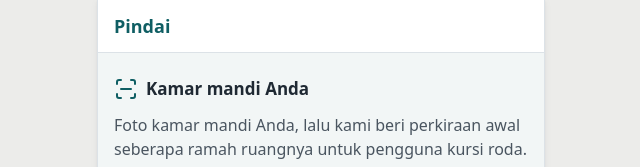
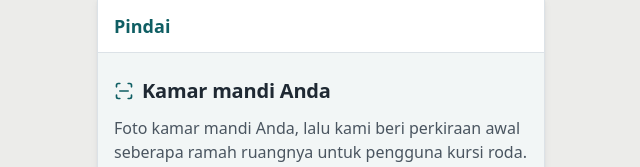
Before and after one commit to titohanafi/transisidnr, a React (Vite) app: page /#/pindai in a window 1280 px wide. Shown: the top 167 px of the page, without its empty margins (319-959 px from the left). Built offline with nearby package versions, Linux system fonts and the light colour scheme.

Commit message:
Pindai: judul hero pakai skala text-subjudul, sama seperti Dukungan
Judul "Kamar mandi Anda" dan ikon di sampingnya disamakan ukurannya
dengan pola judul "Nomor Kontak Darurat" di Dukungan (h-5 w-5 + text-
subjudul), sebelumnya memakai text-judulKartu yang lebih kecil.

```diff
--- a/src/screens/PindaiFoto.tsx
+++ b/src/screens/PindaiFoto.tsx
@@ -118,8 +118,8 @@ export function PindaiFoto() {
             tinggi kartu, bukan cuma mengintip di separuh atas seperti kartu tip. */}
         <div className={`-mx-4 -mt-6 bg-permukaan px-4 pt-6 ${tahap.nama === "pilih" ? "pb-28" : "pb-6"}`}>
           <div className="flex items-center gap-2">
-            <ScanLine className="h-6 w-6 shrink-0 text-utama" strokeWidth={2} aria-hidden="true" focusable="false" />
-            <h2 className="text-judulKartu text-tinta">{t.heroJudul}</h2>
+            <ScanLine className="h-5 w-5 shrink-0 text-utama" strokeWidth={2} aria-hidden="true" focusable="false" />
+            <h2 className="text-subjudul text-tinta">{t.heroJudul}</h2>
           </div>
           {tahap.nama === "pilih" && <p className="mt-isi text-redup">{t.penjelasan}</p>}
           {foto && (
```
